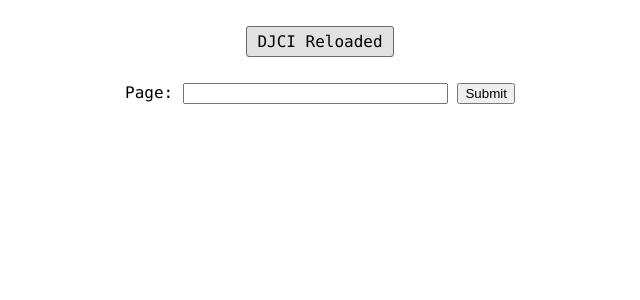
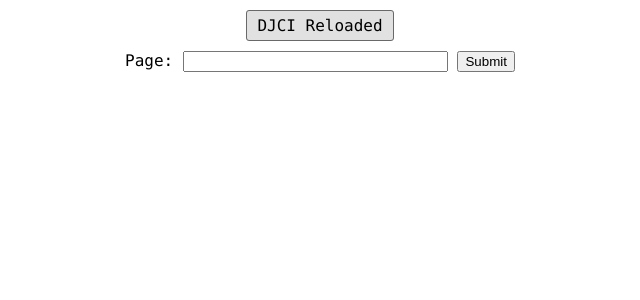
Before and after one commit to StefanoGitHub/getWeb, a PHP site: page / in a window 1280 px wide. Shown: the top 300 px of the page, without its empty margins (320-960 px from the left). Run offline with PHP 8.4, Linux system fonts and the light colour scheme.

Commit message:
adds iframe display

```diff
--- a/index.php
+++ b/index.php
@@ -51,12 +51,19 @@ $url = (isset($_POST['submit'])) ? $_POST['url'] : "";
 
     <style>
         body { font: 1em "Menlo"; text-align: center; }
-        .box, .output { width: 60%; max-width: 500px; min-width: 330px; margin: 2em auto 0; }
+        .box, .output { width: 60%; max-width: 500px; min-width: 330px; margin: 1em auto 0; }
         .output { font-size: .8em; }
-        form { margin: 2em auto 0; }
+        form { margin: 1em auto 0; }
         p { line-height: .9em; }
-        a.djci { margin: 1em auto; color: black; text-decoration: none; padding: 5px 10px;
-          border: 1px solid dimgrey; background: #e1e1e1; border-radius: 3px; }
+        a.djci {
+            margin: 1em auto;
+            color: black;
+            text-decoration: none;
+            padding: 5px 10px;
+            border: 1px solid dimgrey;
+            background: #e1e1e1;
+            border-radius: 3px;
+        }
         a.djci:hover { color: dimgray; }
     </style>
 </head>
@@ -71,8 +78,9 @@ $url = (isset($_POST['submit'])) ? $_POST['url'] : "";
     <br>
 </div>
 
-<div class="output">
+<div class="output" style="width:50%; height:100%; float:left;">
     <?php
+    // output links
     if (!empty($url)) {
         $page = get_web_page($url);
 
@@ -86,5 +94,17 @@ $url = (isset($_POST['submit'])) ? $_POST['url'] : "";
     }
     ?>
 </div>
+<div>
+    <?php
+    // display url page
+    if (!empty($url)) {
+        echo '
+            <iframe src="' . $url. '" title="DJCI" style="width:50%; height:500px; float:right; border: none;">
+                <p>Your browser does not support iframes.</p>
+            </iframe>
+        ';
+    }
+    ?>
+</div>
 </body>
 </html>
```
